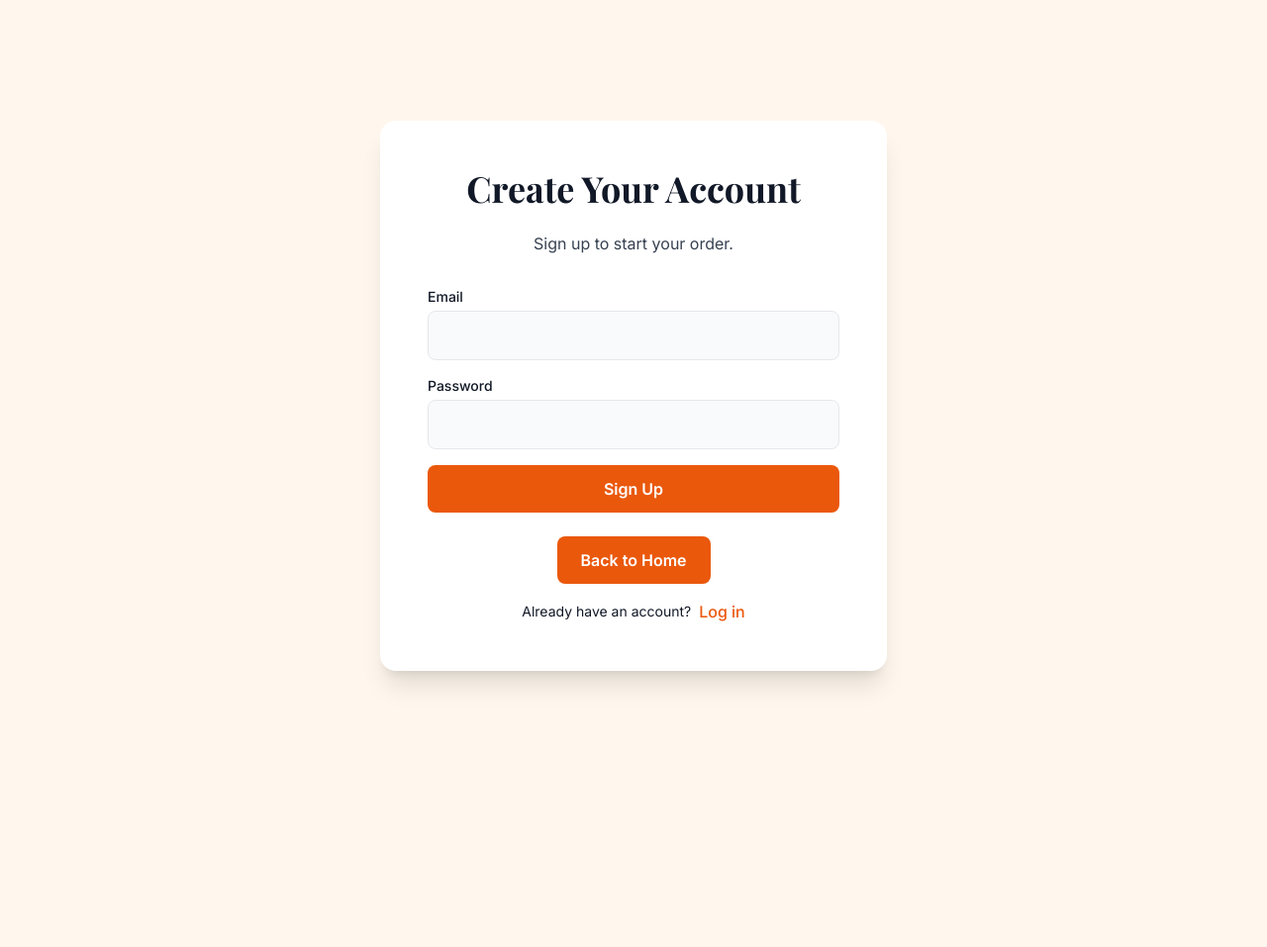
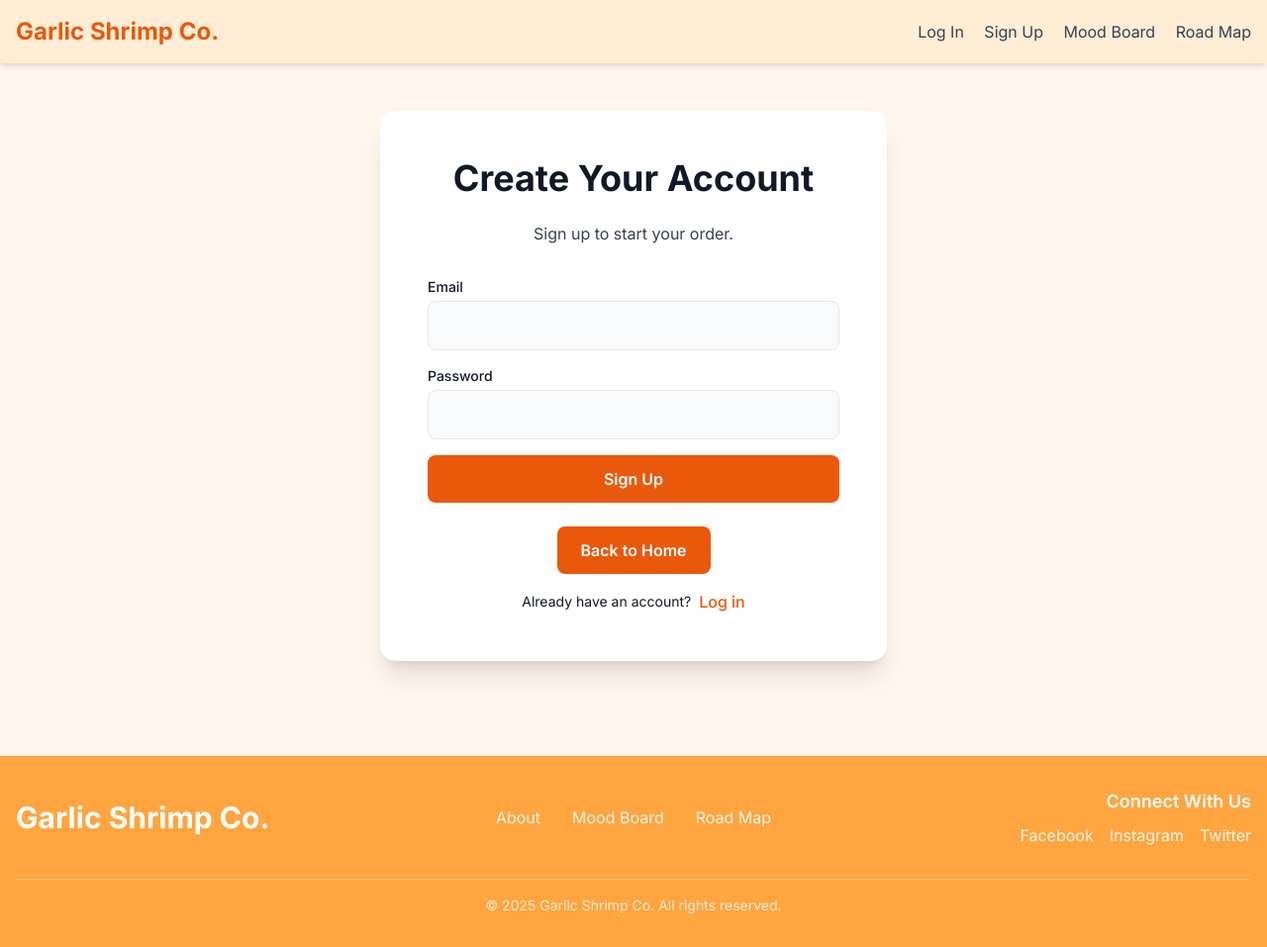
Before and after one commit to Romdree30/Romdree30-CI4-GarlicShrimp, a CodeIgniter 4 app: the page made by backend/app/Views/auth/signup.php in a window 1280 px wide. Shown: the whole page at 99% size. Before the commit the page ends 693 px from the top, so only its background shows below. Run offline with PHP 8.4 and a stand-in for CodeIgniter, Linux system fonts and the light colour scheme; the template is opened without the code that fills it, so the values that code supplies are empty; some libraries are stand-ins or nearby versions.

Commit message:
feat(header/head/footer/cta/buttons/cards): added fragmentation on components like header, head, footer, cta, buttons and cards

```diff
--- /dev/null
+++ b/backend/app/Views/components/buttons/BorderedB.php
@@ -0,0 +1,5 @@
+<?php if ($type == '3') : ?>
+    <button class="relative bg-white/20 hover:bg-orange-500 shadow-md hover:shadow-lg hover:shadow-orange-300/50 backdrop-blur-md mt-8 px-8 py-3 border border-orange-300 rounded-xl font-semibold text-orange-600 hover:text-white transition-all duration-300 ease-out">
+        <?= esc($label) ?>
+    </button>
+<?php endif; ?>
--- /dev/null
+++ b/backend/app/Views/components/buttons/DisabledB.php
@@ -0,0 +1,5 @@
+<?php if ($type == '4') : ?>
+    <button class="bg-gradient-to-r from-orange-200 to-amber-200 opacity-70 shadow-inner mt-8 px-8 py-3 rounded-lg focus:ring-0 font-semibold text-white transition-all duration-300 ease-in-out cursor-not-allowed">
+        <?= esc($label) ?>
+    </button>
+<?php endif; ?>
--- /dev/null
+++ b/backend/app/Views/components/buttons/PrimaryB.php
@@ -0,0 +1,5 @@
+<?php if ($type == '1') : ?>
+    <button class="bg-gradient-to-r from-orange-500 hover:from-amber-500 to-amber-500 hover:to-orange-600 shadow-lg hover:shadow-amber-500/40 mt-8 px-8 py-4 rounded-xl focus:ring-4 focus:ring-orange-400/50 font-semibold text-white transition-all hover:-translate-y-1 duration-300 ease-in-out transform">
+        <?= esc($label) ?>
+    </button>
+<?php endif; ?>
--- /dev/null
+++ b/backend/app/Views/components/buttons/SecondaryB.php
@@ -0,0 +1,5 @@
+<?php if ($type == '2') : ?>
+    <button class="bg-gradient-to-r from-orange-300 hover:from-orange-400 to-amber-400 hover:to-amber-500 shadow-md hover:shadow-lg mt-8 px-8 py-3 rounded-full focus:ring-4 focus:ring-orange-200/70 font-semibold text-white hover:scale-105 transition-all duration-300 ease-in-out">
+        <?= esc($label) ?>
+    </button>
+<?php endif; ?>
--- /dev/null
+++ b/backend/app/Views/components/footer.php
@@ -0,0 +1,40 @@
+<!-- Footer -->
+<footer class="mt-12 py-8 text-white" style="background-color: #FFA53F;">
+    <div class="mx-auto px-4 md:text-left text-center container">
+        <div class="items-center gap-8 grid grid-cols-1 md:grid-cols-3">
+            <!-- Logo/Branding -->
+            <div class="md:text-left text-center">
+                <a href="index.html" class="font-bold text-white hover:text-orange-100 text-3xl transition-colors">
+                    Garlic Shrimp Co.
+                </a>
+            </div>
+
+            <!-- Footer Navigation Links -->
+            <div class="flex md:flex-row flex-col justify-center md:space-x-8 space-y-2 md:space-y-0">
+                <a href="about.html" class="text-white/90 hover:text-white transition-colors">About</a>
+                <a href="moodboard.html" class="text-white/90 hover:text-white transition-colors">Mood Board</a>
+                <a href="roadmap.html" class="text-white/90 hover:text-white transition-colors">Road Map</a>
+            </div>
+
+            <!-- Social Media/Contact -->
+            <div class="text-center md:text-right">
+                <p class="mb-2 font-semibold text-white text-lg">Connect With Us</p>
+                <div class="flex justify-center md:justify-end space-x-4">
+                    <a href="#" class="text-white/90 hover:text-white transition-colors">Facebook</a>
+                    <a href="#" class="text-white/90 hover:text-white transition-colors">Instagram</a>
+                    <a href="#" class="text-white/90 hover:text-white transition-colors">Twitter</a>
+                </div>
+            </div>
+        </div>
+
+        <!-- Copyright -->
+        <div class="mt-8 pt-4 border-white/30 border-t text-center">
+            <p class="text-white/80 text-sm">
+                &copy; 2025 Garlic Shrimp Co. All rights reserved.
+            </p>
+        </div>
+    </div>
+</footer>
+</body>
+
+</html>
--- a/backend/app/Views/components/head.php
+++ b/backend/app/Views/components/head.php
@@ -1,206 +1,34 @@
-<?php
-// Component: components/head.php
-// Data contract:
-// $title: string
-?>
-
 <head>
-    <meta charset="utf-8">
-    <meta name="viewport" content="width=device-width,initial-scale=1">
-    <title><?= esc($title ?? null ? $title . ": " : "") ?>Sample kaya to hahahahaha!!!!</title>
-
-    <!-- Default CDN includes -->
-    <!-- Google Fonts: Playfair Display + Lato (global) -->
-    <link href="https://fonts.googleapis.com/css2?family=Playfair+Display:wght@400;700&family=Lato:wght@300;400;700&display=swap" rel="stylesheet">
-
-    <!-- Tailwind CDN -->
-    <script src="https://cdn.jsdelivr.net/npm/@tailwindcss/browser@4"></script>
-
-    <!-- Font Awsome CDN -->
-    <link rel="stylesheet" href="https://cdnjs.cloudflare.com/ajax/libs/font-awesome/7.0.1/css/all.min.css" integrity="sha512-2SwdPD6INVrV/lHTZbO2nodKhrnDdJK9/kg2XD1r9uGqPo1cUbujc+IYdlYdEErWNu69gVcYgdxlmVmzTWnetw==" crossorigin="anonymous" referrerpolicy="no-referrer" />
-
-    <!-- Global base typography -->
+    <meta charset="UTF-8">
+    <meta name="viewport" content="width=device-width, initial-scale=1.0">
+    <title>Garlic Shrimp Co.</title>
+    <!-- Tailwind CSS -->
+    <script src="https://cdn.tailwindcss.com"></script>
+    <script>
+        tailwind.config = {
+            darkMode: 'class',
+            theme: {
+                extend: {
+                    fontFamily: {
+                        sans: ['Inter', 'sans-serif'],
+                    },
+                },
+            },
+        };
+    </script>
+    <!-- Google Fonts - Inter -->
+    <link rel="preconnect" href="https://fonts.googleapis.com">
+    <link rel="preconnect" href="https://fonts.gstatic.com" crossorigin>
+    <link href="https://fonts.googleapis.com/css2?family=Inter:wght@400;500;600;700&display=swap" rel="stylesheet">
     <style>
-        :root {
-            --sage-dark: #6F8E78;
-            --sage: #8DAA91;
-            --sage-light: #CFE6D7;
-
-            --rose-dark: #A87D79;
-            --rose: #C7A6A0;
-            --rose-light: #EDD9D6;
-
-            --stone-dark: #d6d6d6ff;
-            --stone: #aaaaaaff;
-            --stone-light: #c2c2c2ff;
+        body {
+            font-family: 'Inter', sans-serif;
         }
 
-        .swatch {
-            width: 100%;
-            height: 3rem;
-            border-radius: .375rem;
-            border: 1px solid rgba(0, 0, 0, 0.06);
-        }
-
-        /* Button color utilities using design tokens */
-        .btn-sage {
-            background: var(--sage-dark);
-            color: white;
-            transition: all;
-            transition-duration: 300ms;
-        }
-
-        .btn-sage:hover {
-            background: var(--sage);
-        }
-
-        .btn-sage-dark {
-            background: var(--sage);
-            color: white;
-            transition: all;
-            transition-duration: 300ms;
-        }
-
-        .btn-sage-dark:hover {
-            background: var(--sage-dark);
-        }
-
-        .btn-rose {
-            background: var(--rose-dark);
-            color: white;
-            transition: all;
-            transition-duration: 300ms;
-        }
-
-        .btn-rose:hover {
-            background: var(--rose);
-        }
-
-        .btn-rose-dark {
-            background: var(--rose);
-            color: white;
-            transition: all;
-            transition-duration: 300ms;
-        }
-
-        .btn-rose-dark:hover {
-            background: var(--rose-dark);
-        }
-
-        .btn-border {
-            border-color: var(--rose);
-            border-width: 2px;
-            color: var(--rose);
-            font-weight: 600;
-            transition: all;
-            transition-duration: 300ms;
-        }
-
-        .btn-border:hover {
-            color: white;
-            background: var(--rose);
-        }
-
-        .btn-border-dark {
-            border-color: var(--rose-dark);
-            border-width: 2px;
-            color: var(--rose-dark);
-            font-weight: 600;
-            transition: all;
-            transition-duration: 300ms;
-        }
-
-        .btn-border-dark:hover {
-            color: white;
-            background: var(--rose-dark);
-        }
-
-        .btn-disabled {
-            background-color: var(--stone);
-            color: white;
-            cursor: not-allowed;
-        }
-
-        /* Header CTA uses the main accent (sage-dark) */
-        .header-cta {
-            background: var(--sage-dark);
-            color: white;
-        }
-
-        .header-cta:hover {
-            background: var(--sage);
-        }
-
-        /* Small token-driven utilities */
-        .text-sage-dark {
-            color: var(--sage-dark);
-        }
-
-        .text-sage {
-            color: var(--sage);
-        }
-
-        .bg-sage-light {
-            background: var(--sage-light);
-        }
-
-        .bg-sage {
-            background: var(--sage);
-        }
-
-        .bg-sage-dark {
-            background: var(--sage-dark);
-        }
-
-        .bg-stone-light {
-            background: var(--stone-light);
-        }
-
-        /* Custom scrollbar styling using sage-light token (#CFE6D7) */
-        /* WebKit-based browsers */
-        ::-webkit-scrollbar {
-            width: 12px;
-            height: 12px;
-        }
-
-        ::-webkit-scrollbar-track {
-            background: var(--sage-light);
-            border-radius: 8px;
-        }
-
-        ::-webkit-scrollbar-thumb {
-            background: linear-gradient(180deg, var(--sage) 0%, var(--sage-dark) 100%);
-            border-radius: 8px;
-            border: 3px solid rgba(0, 0, 0, 0.03);
-        }
-
-        ::-webkit-scrollbar-thumb:hover {
-            background: linear-gradient(180deg, var(--sage-dark) 0%, var(--sage) 100%);
-        }
-
-        /* Firefox */
-        * {
-            scrollbar-width: thin;
-            scrollbar-color: var(--sage-dark) var(--sage-light);
-        }
-
-        /* Utility class to apply custom scrollbars to specific containers */
-        .custom-scroll {
-            overflow: auto;
-        }
-
-        /* Base typography */
-        html,
-        body {
-            font-family: 'Lato', system-ui, -apple-system, 'Segoe UI', Roboto, 'Helvetica Neue', Arial;
-        }
-
-        h1,
-        h2,
-        h3,
-        h4,
-        h5 {
-            font-family: 'Playfair Display', Georgia, serif;
+        .hero-banner {
+            background-image: url('https://placehold.co/1200x800/FFA500/000000?text=Delicious+Garlic+Shrimp');
+            background-size: cover;
+            background-position: center;
         }
     </style>
 </head>
--- /dev/null
+++ b/backend/app/Views/components/header.php
@@ -0,0 +1,11 @@
+<header class="bg-orange-100 dark:bg-gray-800 shadow-md p-4">
+    <div class="flex justify-between items-center mx-auto container">
+        <a href="index.html" class="font-bold text-orange-600 text-2xl">Garlic Shrimp Co.</a>
+        <nav class="space-x-4">
+            <a href="/login" class="text-gray-700 hover:text-orange-600 dark:text-gray-300 transition-colors">Log In</a>
+            <a href="/signup" class="text-gray-700 hover:text-orange-600 dark:text-gray-300 transition-colors">Sign Up</a>
+            <a href="/moodboard" class="text-gray-700 hover:text-orange-600 dark:text-gray-300 transition-colors">Mood Board</a>
+            <a href="/roadmap" class="text-gray-700 hover:text-orange-600 dark:text-gray-300 transition-colors">Road Map</a>
+        </nav>
+    </div>
+</header>
```
Also changed, not shown: backend/app/Views/components/cards/Atmosphere.php (added, +25 -0 lines), backend/app/Views/components/cards/CloseupShots.php (added, +19 -0 lines), backend/app/Views/components/cards/NaturalTextures.php (added, +19 -0 lines), backend/app/Views/components/cards/QualityandFreshness.php (added, +23 -0 lines), backend/app/Views/components/cta.php (added, +24 -0 lines), backend/public/foodtruck.jpg (added), backend/public/shrimp.jpg (added), backend/public/shrimp2.jpg (added), backend/public/shrimp3.jpg (added), backend/public/shrimpA.jpg (added), backend/public/shrimpB.jpg (added).
